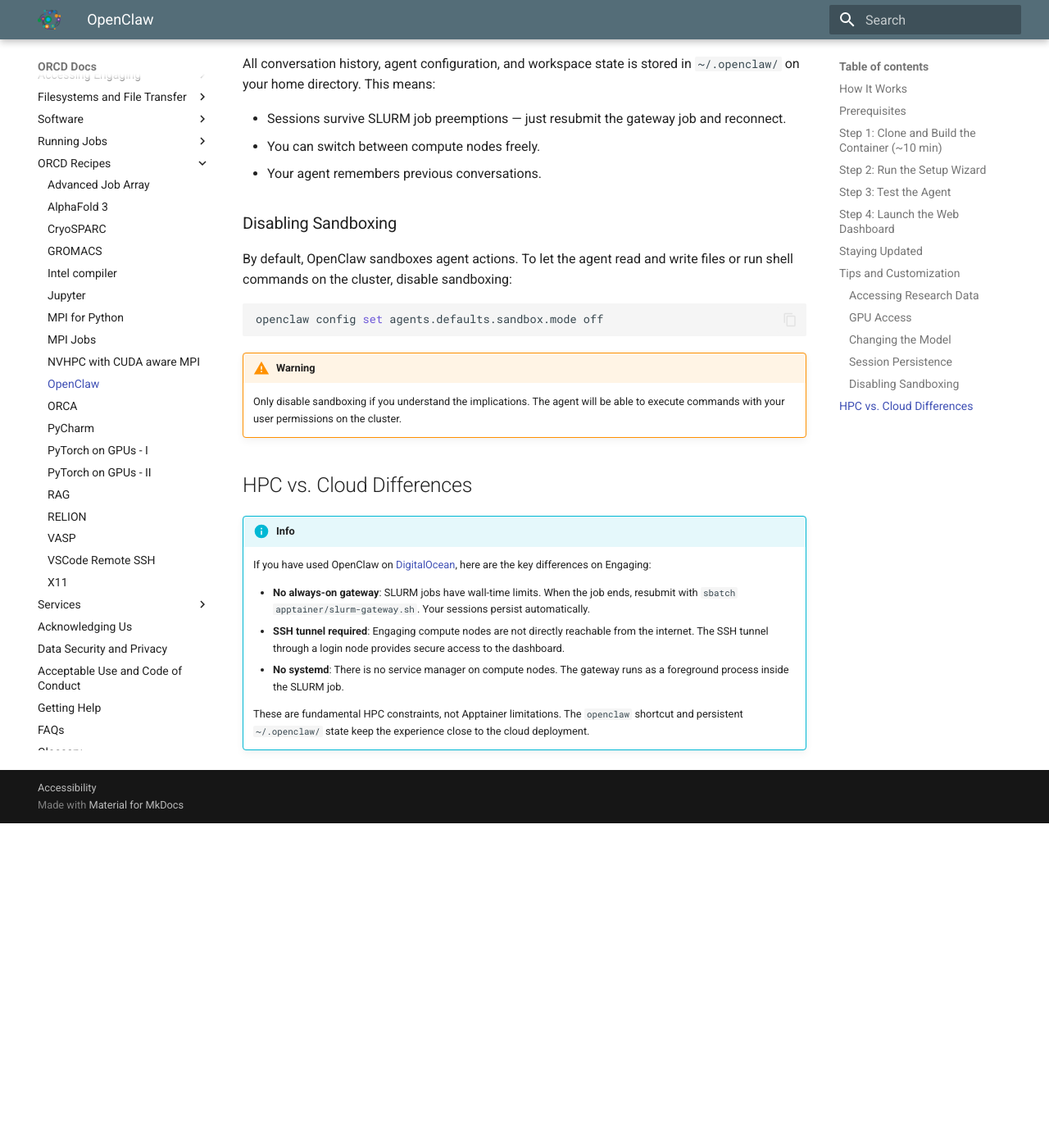
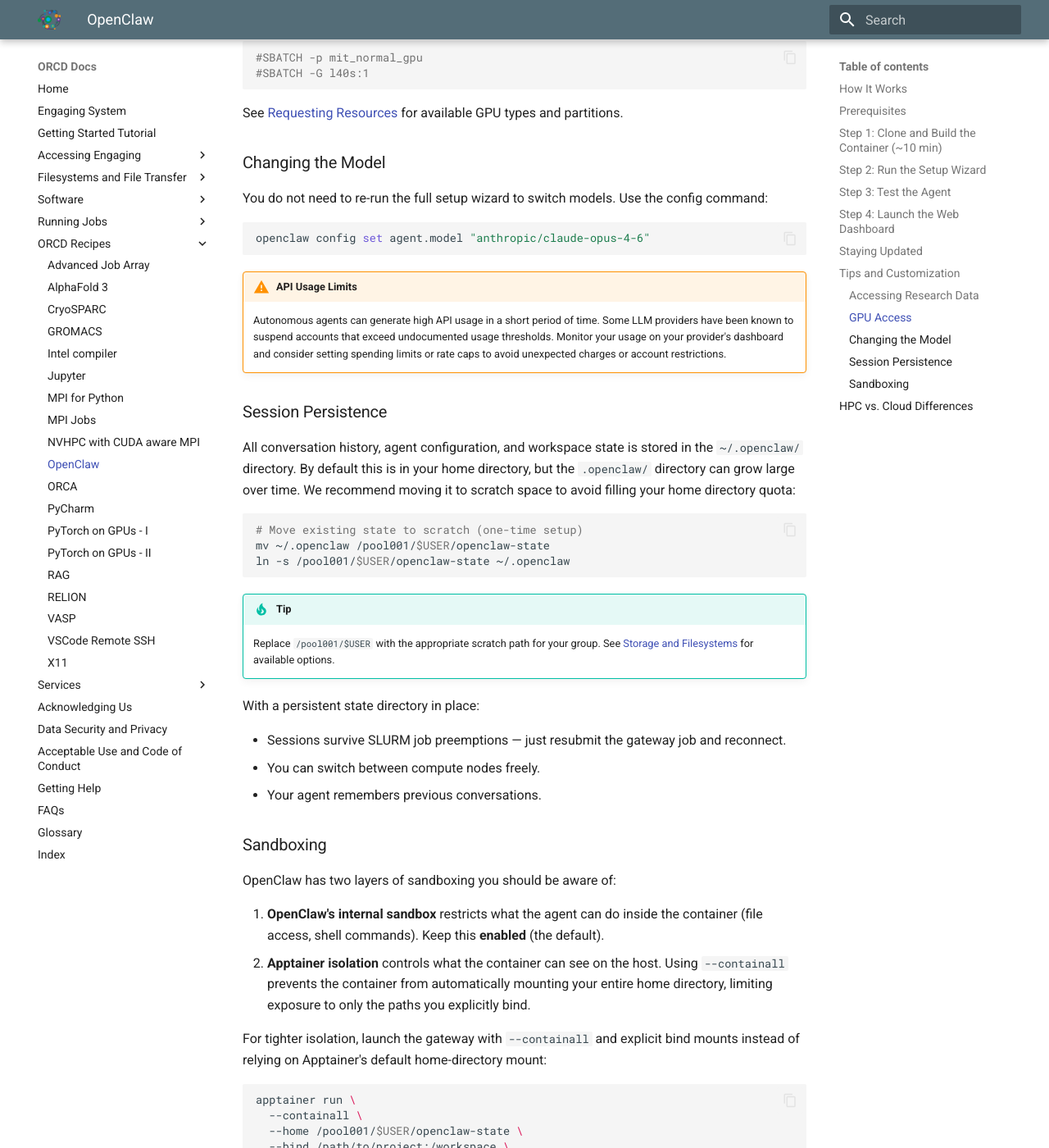
Before and after one commit to mit-orcd/orcd-docs-edit, an MkDocs documentation site: the page built from docs/recipes/openclaw-engaging.md, in a window 1280 px wide and 1400 px high, scrolled down 4917 px. Shown: the whole window at 82% size. Built offline with MkDocs 1.6.1 and Material for MkDocs 9.7.7, drawn with Linux system fonts in a browser that asks for light colours; before the commit the page ends 5921 px from its top, so only the background shows below that; some of the changed text lies outside the part shown.

Commit message:
Address PR review feedback on OpenClaw recipe
- Add prominent responsible-use and data-privacy warning (cloud LLM
  providers receive prompts and file contents)
- Remove false "no data leaves the cluster" claim
- Recommend scratch storage for ~/.openclaw/ to avoid filling home quota
- Add API usage limits warning (potential account bans from heavy use)
- Replace "how to disable sandboxing" with security-focused guidance
  on keeping sandboxing enabled and using --containall
- Fix broken internal link to filesystems documentation

Made-with: Cursor

````diff
--- a/docs/recipes/openclaw-engaging.md
+++ b/docs/recipes/openclaw-engaging.md
@@ -14,8 +14,27 @@ tags:
 platform that connects to cloud LLM providers (Anthropic Claude, OpenAI GPT-4o,
 Google Gemini, OpenRouter, etc.). This recipe deploys OpenClaw on the Engaging
 cluster using [Apptainer](../software/apptainer.md) so the agent has direct
-access to your research data and cluster compute resources — no data leaves the
-cluster.
+access to your research data and cluster compute resources.
+
+!!! warning "Responsible Use and Data Privacy"
+    Because OpenClaw sends your prompts and any referenced file contents to
+    **cloud LLM providers** for inference, you should treat it like any other
+    cloud service:
+
+    - **Only use low-risk data.** Do not expose sensitive, export-controlled,
+      or ITAR data to the agent. If you are unsure about your data
+      classification, consult [MIT IS&T data classification guidelines](https://ist.mit.edu/security/data-classification).
+    - **Only grant access to what the agent needs.** Use the `--containall`
+      flag and explicit `--bind` mounts (see
+      [Accessing Research Data](#accessing-research-data)) rather than
+      exposing your entire home directory.
+    - **Review third-party skills carefully.** OpenClaw supports community
+      skills that can execute arbitrary code. Only install skills from
+      sources you trust, and audit skill code before enabling it.
+    - **Keep sandboxing enabled.** OpenClaw's built-in sandbox restricts the
+      agent's ability to run commands and modify files. Disabling it gives
+      the agent your full user permissions on the cluster — see
+      [Sandboxing](#sandboxing) below.
 
 The code and Apptainer configuration for this recipe can be found in the
 [openclaw-engaging](https://github.com/qsimeon/openclaw-engaging) GitHub
@@ -28,8 +47,9 @@ additions for SLURM and Apptainer.
 The OpenClaw gateway runs inside a read-only Apptainer `.sif` container on a
 SLURM compute node. The agent calls cloud LLM APIs over HTTPS — no local GPU is
 needed for inference. All agent state (conversation history, configuration,
-workspace) is stored in `~/.openclaw/` on your home directory, so it persists
-across job preemptions.
+workspace) is stored in a persistent directory (we recommend using scratch
+space — see [Session Persistence](#session-persistence)), so it survives job
+preemptions.
 
 You access the web dashboard from your laptop via an SSH tunnel through a login
 node, similar to the [port forwarding approach used for Jupyter](jupyter.md#port-forwarding).
@@ -235,28 +255,66 @@ config command:
 openclaw config set agent.model "anthropic/claude-opus-4-6"
 ```
 
+!!! warning "API Usage Limits"
+    Autonomous agents can generate high API usage in a short period of time.
+    Some LLM providers have been known to suspend accounts that exceed
+    undocumented usage thresholds. Monitor your usage on your provider's
+    dashboard and consider setting spending limits or rate caps to avoid
+    unexpected charges or account restrictions.
+
 ### Session Persistence
 
 All conversation history, agent configuration, and workspace state is stored in
-`~/.openclaw/` on your home directory. This means:
+the `~/.openclaw/` directory. By default this is in your home directory, but
+the `.openclaw/` directory can grow large over time. We recommend moving it to
+scratch space to avoid filling your home directory quota:
+
+```bash
+# Move existing state to scratch (one-time setup)
+mv ~/.openclaw /pool001/$USER/openclaw-state
+ln -s /pool001/$USER/openclaw-state ~/.openclaw
+```
+
+!!! tip
+    Replace `/pool001/$USER` with the appropriate scratch path for your group.
+    See [Storage and Filesystems](../filesystems-file-transfer/filesystems.md)
+    for available options.
+
+With a persistent state directory in place:
 
 - Sessions survive SLURM job preemptions — just resubmit the gateway job and
   reconnect.
 - You can switch between compute nodes freely.
 - Your agent remembers previous conversations.
 
-### Disabling Sandboxing
+### Sandboxing
 
-By default, OpenClaw sandboxes agent actions. To let the agent read and write
-files or run shell commands on the cluster, disable sandboxing:
+OpenClaw has two layers of sandboxing you should be aware of:
+
+1. **OpenClaw's internal sandbox** restricts what the agent can do inside the
+   container (file access, shell commands). Keep this **enabled** (the default).
+2. **Apptainer isolation** controls what the container can see on the host.
+   Using `--containall` prevents the container from automatically mounting
+   your entire home directory, limiting exposure to only the paths you
+   explicitly bind.
+
+For tighter isolation, launch the gateway with `--containall` and explicit
+bind mounts instead of relying on Apptainer's default home-directory mount:
 
 ```bash
-openclaw config set agents.defaults.sandbox.mode off
+apptainer run \
+  --containall \
+  --home /pool001/$USER/openclaw-state \
+  --bind /path/to/project:/workspace \
+  apptainer/openclaw.sif gateway run
 ```
 
 !!! warning
-    Only disable sandboxing if you understand the implications. The agent will
-    be able to execute commands with your user permissions on the cluster.
+    We strongly recommend keeping OpenClaw's internal sandboxing enabled.
+    Disabling it gives the agent your full user permissions on the cluster,
+    allowing it to read, modify, or delete any files you have access to.
+    Combine the internal sandbox with `--containall` and minimal bind mounts
+    for the best security posture.
 
 ## HPC vs. Cloud Differences
 
@@ -275,5 +333,5 @@ openclaw config set agents.defaults.sandbox.mode off
       runs as a foreground process inside the SLURM job.
 
     These are fundamental HPC constraints, not Apptainer limitations. The
-    `openclaw` shortcut and persistent `~/.openclaw/` state keep the experience
+    `openclaw` shortcut and persistent state directory keep the experience
     close to the cloud deployment.
````
